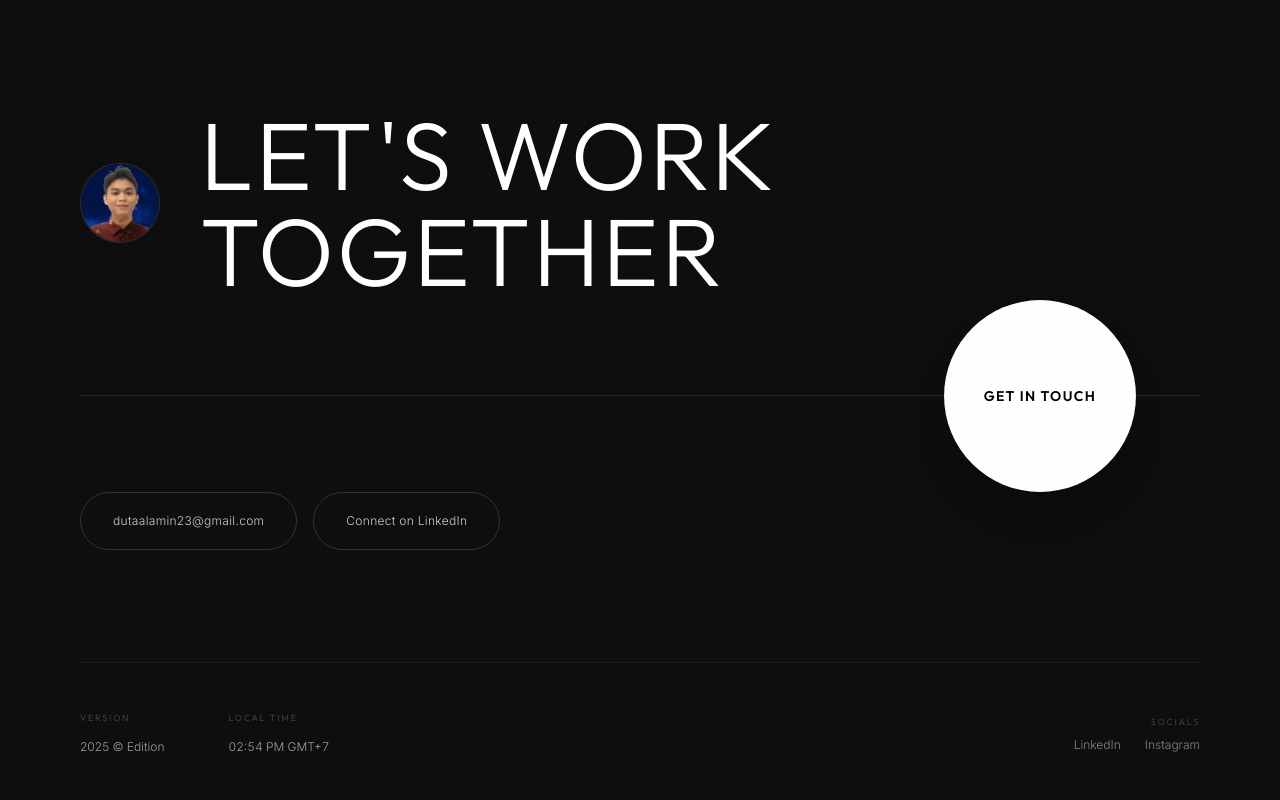
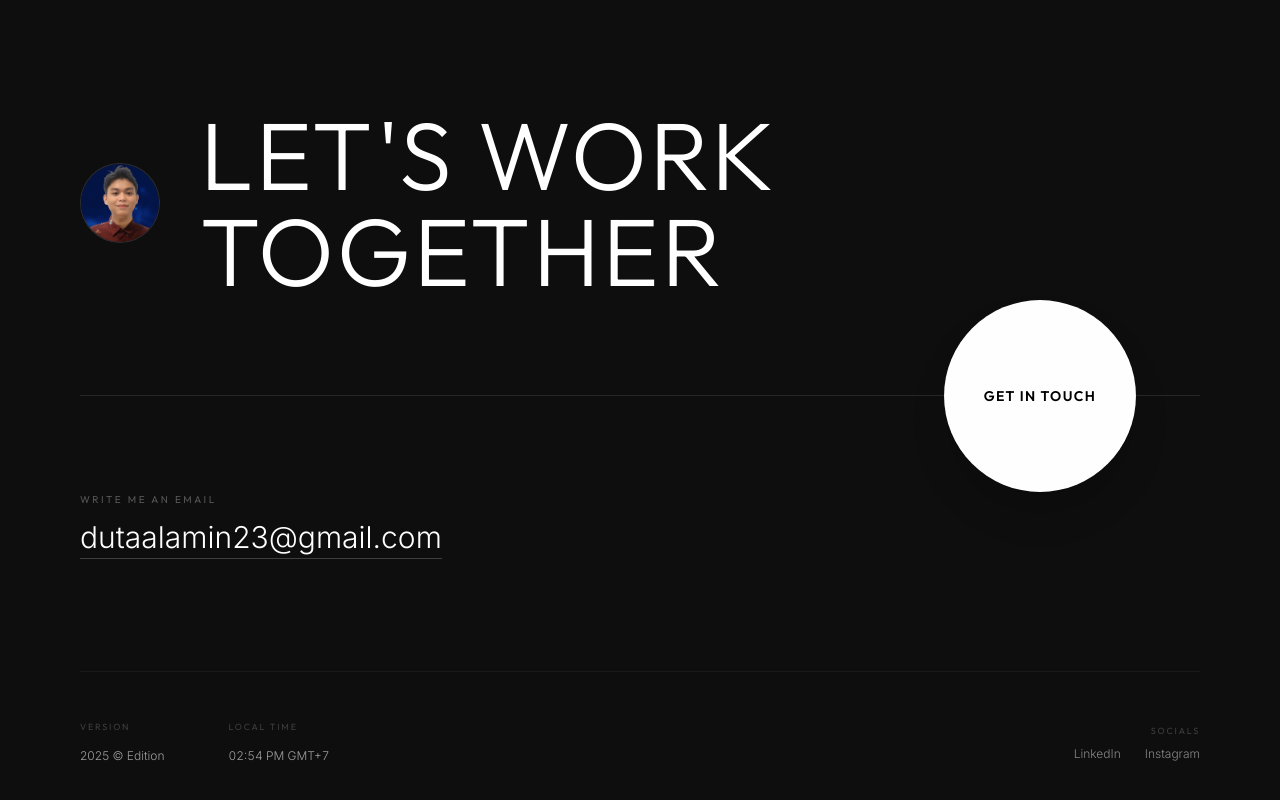
Before and after one commit to dutaalamin/duta, a React (Vite) app: page / in a window 1280 px wide. Shown: the part 4373-5173 px from the top of the page. Built offline with nearby package versions, Linux system fonts and the light colour scheme.

Commit message:
chore: remove LinkedIn action pill, redesign email link, and update Instagram URL in socials

```diff
--- a/src/components/Contact.jsx
+++ b/src/components/Contact.jsx
@@ -29,7 +29,7 @@ export default function Contact() {
 
   const socials = [
     { label: 'LinkedIn', href: 'https://linkedin.com/in/dutaalamin' },
-    { label: 'Instagram', href: 'https://instagram.com/dutaalamin' }
+    { label: 'Instagram', href: 'https://instagram.com/2duta' }
   ];
 
   return (
@@ -73,21 +73,15 @@ export default function Contact() {
           </div>
         </div>
 
-        {/* Action pills (Email and Phone buttons) */}
-        <div className="flex flex-col sm:flex-row gap-4 mb-28 relative z-10">
+        {/* Email link with elegant hover underline animation */}
+        <div className="mb-28 relative z-10 flex flex-col items-start gap-2">
+          <span className="text-[10px] tracking-[0.25em] uppercase text-white/30 font-display">Write me an email</span>
           <a
             href="mailto:dutaalamin23@gmail.com"
-            className="px-8 py-5 border border-white/15 rounded-full text-xs text-white/80 hover:text-white hover:border-white transition-all duration-300 font-light tracking-wide text-center sm:text-left cursor-pointer"
+            className="text-xl sm:text-3xl font-light text-white hover:text-white/70 transition-all duration-300 relative group py-1"
           >
             dutaalamin23@gmail.com
-          </a>
-          <a
-            href="https://linkedin.com/in/dutaalamin"
-            target="_blank"
-            rel="noopener noreferrer"
-            className="px-8 py-5 border border-white/15 rounded-full text-xs text-white/80 hover:text-white hover:border-white transition-all duration-300 font-light tracking-wide text-center sm:text-left cursor-pointer"
-          >
-            Connect on LinkedIn
+            <span className="absolute bottom-0 left-0 w-full h-[1px] bg-white/20 scale-x-100 group-hover:bg-white transition-all duration-300 origin-left" />
           </a>
         </div>
 
```
